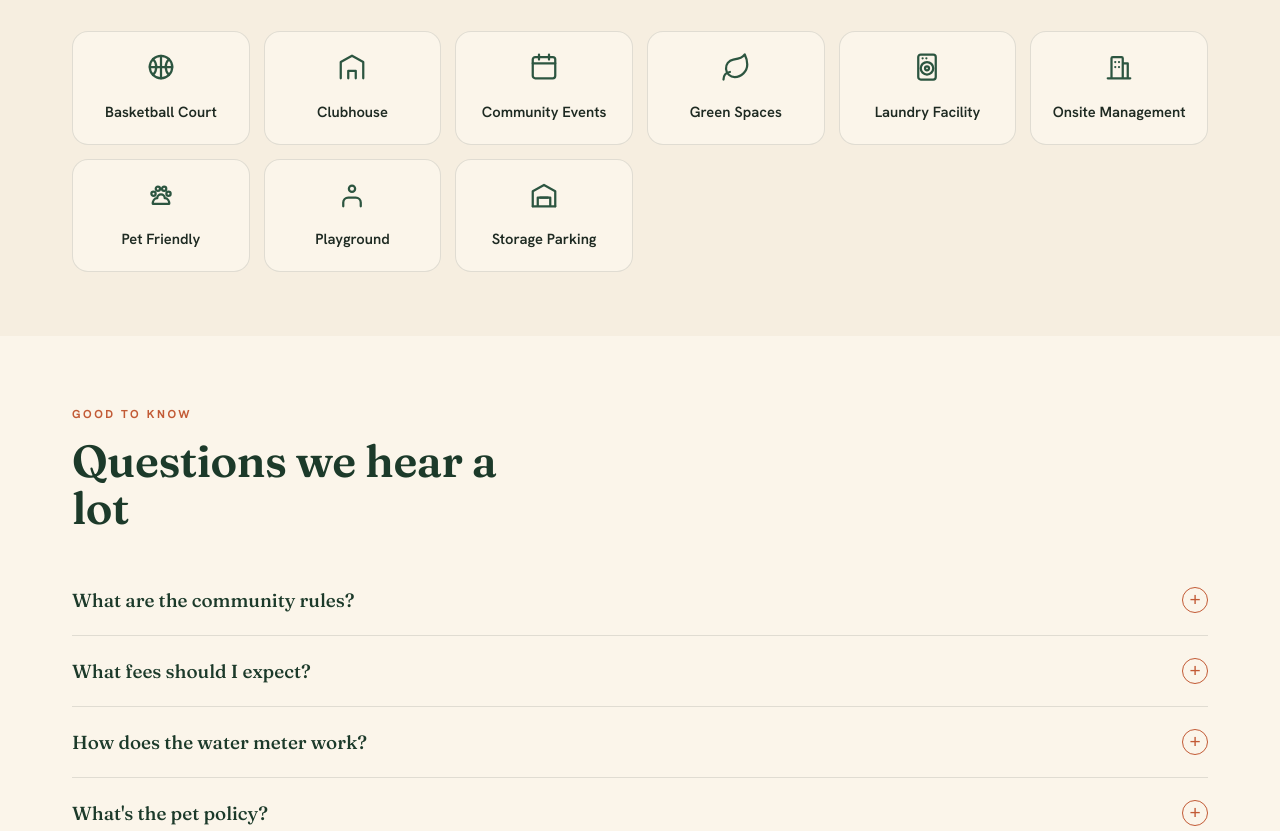
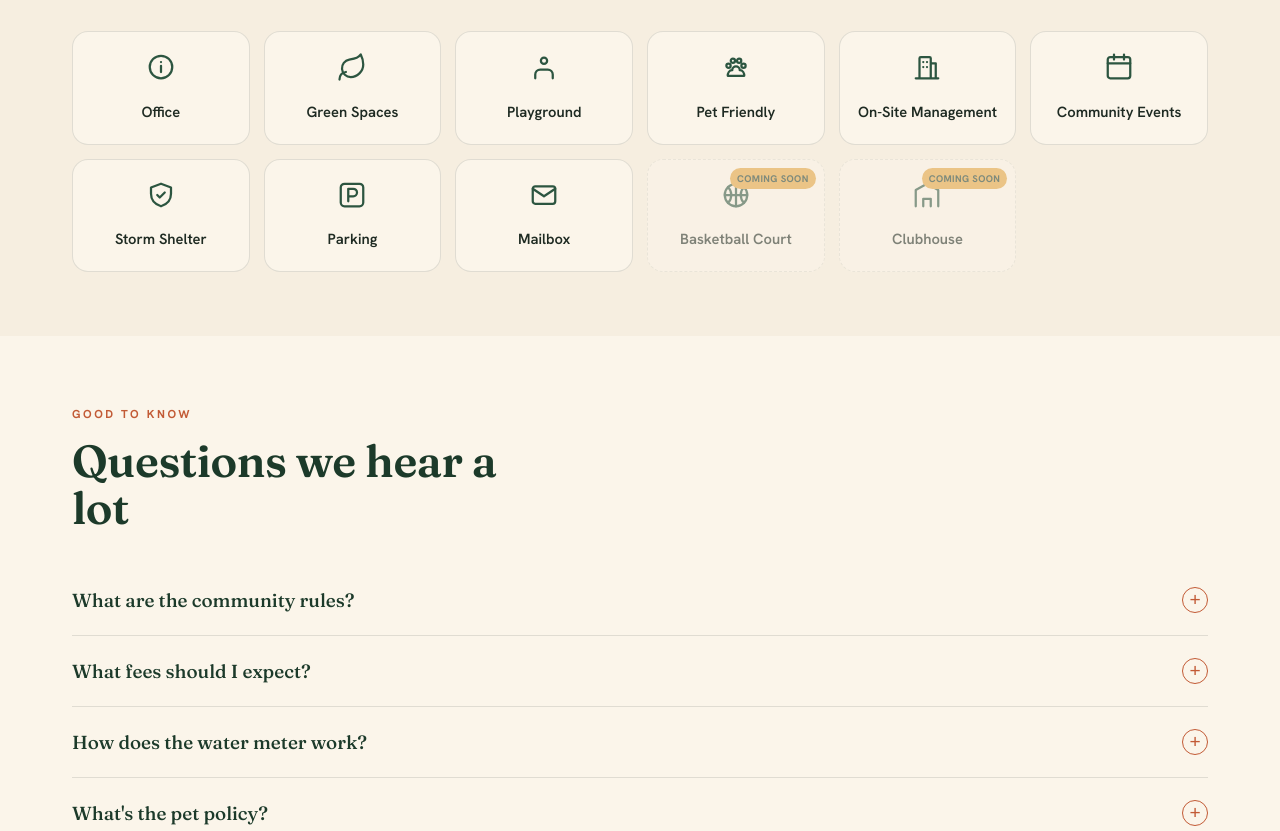
Before and after one commit to MountMorrisMHP/mount-morris-website, a plain HTML site: page staging/index.html in a window 1280 px wide. Shown: the part 3042-3873 px from the top of the page. Drawn offline with Linux system fonts and the light colour scheme.

Commit message:
Deploy staging (04c66ed0301da871b715fdfac64f5bcc0335e06d)

```diff
--- a/staging/index.html
+++ b/staging/index.html
@@ -172,15 +172,19 @@
   .amen-grid{display:grid;grid-template-columns:repeat(2,1fr);gap:14px}
   .amen{background:var(--paper);border:1px solid var(--line);border-radius:16px;padding:20px 16px;text-align:center;transition:.2s}
   @media (hover:hover){
-    .amen:hover{background:var(--pine);color:#fff}
-    .amen:hover .a-ic{color:var(--honey)}
+    .amen:not(.coming):hover{background:var(--pine);color:#fff}
+    .amen:not(.coming):hover .a-ic{color:var(--honey)}
   }
   /* deterministic tap feedback (not hover-dependent): brief green press state */
-  .amen:active,.amen.pressed{background:var(--pine);color:#fff}
-  .amen:active .a-ic,.amen.pressed .a-ic{color:var(--honey)}
+  .amen:not(.coming):active,.amen.pressed{background:var(--pine);color:#fff}
+  .amen:not(.coming):active .a-ic,.amen.pressed .a-ic{color:var(--honey)}
   .amen .a-ic{color:var(--pine);margin-bottom:10px;transition:.2s}
   .amen .a-t{font-weight:600;font-size:.92rem}
   .amen{font:inherit;color:inherit;cursor:pointer;width:100%}   /* clickable icon button */
+  /* Coming-soon amenity: shown but dimmed, badged, and not interactive. */
+  .amen.coming{position:relative;cursor:default;opacity:.55;border-style:dashed}
+  .amen.coming .a-t{color:var(--ink)}
+  .amen-soon{position:absolute;top:8px;right:8px;background:var(--honey);color:var(--pine-deep);font-size:.6rem;font-weight:800;letter-spacing:.04em;text-transform:uppercase;padding:3px 7px;border-radius:999px}
   .life-slider{position:relative;aspect-ratio:16/9;border-radius:22px;overflow:hidden;box-shadow:var(--shadow);background:var(--cream)}
   @media(max-width:600px){.life-slider{aspect-ratio:4/3}}
 
@@ -981,9 +985,11 @@
     community_events: '<rect x="3" y="4" width="18" height="17" rx="2"/><path d="M3 9h18M8 2v4M16 2v4"/>',
     green_spaces:     '<path d="M11 20A7 7 0 0 1 9.8 6.1C15.5 5 17 4.5 19 2c1 2 2 4.2 2 8 0 5.5-4.8 10-10 10z"/><path d="M2 22c0-3 1.9-5.4 5.1-6"/>',
     basketball_court: '<circle cx="12" cy="12" r="9"/><path d="M3 12h18M12 3v18M5.6 5.6c3.5 3.5 3.5 9.3 0 12.8M18.4 5.6c-3.5 3.5-3.5 9.3 0 12.8"/>',
-    laundry_facility: '<rect x="5" y="2" width="14" height="20" rx="2"/><circle cx="12" cy="13" r="5"/><circle cx="12" cy="13" r="1.6"/><path d="M8.5 5h.01M11.5 5h.01"/>',
-    storage_parking:  '<path d="M3 21V9l9-5 9 5v12"/><path d="M3 21h18M7 21v-7h10v7"/><path d="M9 14h6"/>',
     onsite_management:'<path d="M3 21h18M6 21V5a1 1 0 0 1 1-1h7a1 1 0 0 1 1 1v16M15 21V9h4v12"/><path d="M9 8h.01M12 8h.01M9 12h.01M12 12h.01"/>',
+    office:           '<circle cx="12" cy="12" r="9"/><path d="M12 11v5"/><path d="M12 8h.01"/>',
+    storm_shelter:    '<path d="M12 3l8 3v5c0 5-3.4 8.5-8 10-4.6-1.5-8-5-8-10V6z"/><path d="M9 12l2 2 4-4"/>',
+    parking:          '<rect x="3" y="3" width="18" height="18" rx="3"/><path d="M9 17V7h4a3 3 0 0 1 0 6H9"/>',
+    mailbox:          '<rect x="3" y="5" width="18" height="14" rx="2"/><path d="M3 7l9 6 9-6"/>',
     _generic:         '<rect x="3" y="3" width="18" height="18" rx="4"/><path d="M8 12h8M12 8v8"/>',
   };
   function amenityIcon(id){
@@ -994,10 +1000,16 @@
   function renderAmenities(amenities){
     AMENITIES = amenities || [];
     document.getElementById('amenGrid').innerHTML = AMENITIES.map(a =>
-      `<button class="amen" data-id="${esc(a.id)}" aria-label="${esc(a.displayName)}">
-        <div class="a-ic">${amenityIcon(a.id)}</div>
-        <div class="a-t">${esc(a.displayName)}</div>
-      </button>`).join('');
+      a.comingSoon
+        ? `<div class="amen coming" aria-label="${esc(a.displayName)} — coming soon">
+            <span class="amen-soon">Coming Soon</span>
+            <div class="a-ic">${amenityIcon(a.id)}</div>
+            <div class="a-t">${esc(a.displayName)}</div>
+          </div>`
+        : `<button class="amen" data-id="${esc(a.id)}" aria-label="${esc(a.displayName)}">
+            <div class="a-ic">${amenityIcon(a.id)}</div>
+            <div class="a-t">${esc(a.displayName)}</div>
+          </button>`).join('');
   }
 
   // Scenery slider lives in the homesite section's right side. With photos it
@@ -1174,14 +1186,14 @@
   // independent of hover. The click below always opens the modal (never swallowed).
   document.getElementById('amenGrid').addEventListener('pointerdown', (e)=>{
     const card = e.target.closest('.amen');
-    if(!card) return;
+    if(!card || card.classList.contains('coming')) return;   // coming-soon cards aren't interactive
     card.classList.add('pressed');
     setTimeout(() => card.classList.remove('pressed'), 160);
   });
   // Click an amenity icon -> open its modal (same component as listings).
   document.getElementById('amenGrid').addEventListener('click', (e)=>{
     const card = e.target.closest('.amen');
-    if(!card) return;
+    if(!card || card.classList.contains('coming')) return;   // coming-soon: no modal
     const am = AMENITIES.find(a => a.id === card.dataset.id);
     if(am) openAmenityModal(am);
   });
--- a/staging/listings.json
+++ b/staging/listings.json
@@ -1,11 +1,11 @@
 {
   "version": "dev",
-  "generatedAt": "2026-06-14T09:31:35.202Z",
+  "generatedAt": "2026-06-14T10:05:46.743Z",
   "counts": {
     "preorderHomes": 0,
     "homesForRent": 9,
     "homesForSale": 1,
-    "amenities": 9,
+    "amenities": 11,
     "scenery": 4
   },
   "preorderHomes": [],
@@ -1064,25 +1064,10 @@
   "community": {
     "amenities": [
       {
-        "id": "basketball_court",
-        "displayName": "Basketball Court",
-        "order": null,
-        "details": [],
-        "mainImage": null,
-        "gallery": []
-      },
-      {
-        "id": "clubhouse",
-        "displayName": "Clubhouse",
-        "order": null,
-        "details": [],
-        "mainImage": null,
-        "gallery": []
-      },
-      {
-        "id": "community_events",
-        "displayName": "Community Events",
-        "order": null,
+        "id": "office",
+        "displayName": "Office",
+        "order": 1,
+        "comingSoon": false,
         "details": [],
         "mainImage": null,
         "gallery": []
@@ -1090,23 +1075,17 @@
       {
         "id": "green_spaces",
         "displayName": "Green Spaces",
-        "order": null,
+        "order": 2,
+        "comingSoon": false,
         "details": [],
         "mainImage": null,
         "gallery": []
       },
       {
-        "id": "laundry_facility",
-        "displayName": "Laundry Facility",
-        "order": null,
-        "details": [],
-        "mainImage": null,
-        "gallery": []
-      },
-      {
-        "id": "onsite_management",
-        "displayName": "Onsite Management",
-        "order": null,
+        "id": "playground",
+        "displayName": "Playground",
+        "order": 3,
+        "comingSoon": false,
         "details": [],
         "mainImage": null,
         "gallery": []
@@ -1114,7 +1093,8 @@
       {
         "id": "pet_friendly",
         "displayName": "Pet Friendly",
-        "order": null,
+        "order": 4,
+        "comingSoon": false,
         "details": [
           {
             "label": "Description",
@@ -1153,17 +1133,64 @@
         ]
       },
       {
-        "id": "playground",
-        "displayName": "Playground",
-        "order": null,
+        "id": "onsite_management",
+        "displayName": "On-Site Management",
+        "order": 5,
+        "comingSoon": false,
         "details": [],
         "mainImage": null,
         "gallery": []
       },
       {
-        "id": "storage_parking",
-        "displayName": "Storage Parking",
-        "order": null,
+        "id": "community_events",
+        "displayName": "Community Events",
+        "order": 6,
+        "comingSoon": false,
+        "details": [],
+        "mainImage": null,
+        "gallery": []
+      },
+      {
+        "id": "storm_shelter",
+        "displayName": "Storm Shelter",
+        "order": 7,
+        "comingSoon": false,
+        "details": [],
+        "mainImage": null,
+        "gallery": []
+      },
+      {
+        "id": "parking",
+        "displayName": "Parking",
+        "order": 8,
+        "comingSoon": false,
+        "details": [],
+        "mainImage": null,
+        "gallery": []
+      },
+      {
+        "id": "mailbox",
+        "displayName": "Mailbox",
+        "order": 9,
+        "comingSoon": false,
+        "details": [],
+        "mainImage": null,
+        "gallery": []
+      },
+      {
+        "id": "basketball_court",
+        "displayName": "Basketball Court",
+        "order": 10,
+        "comingSoon": true,
+        "details": [],
+        "mainImage": null,
+        "gallery": []
+      },
+      {
+        "id": "clubhouse",
+        "displayName": "Clubhouse",
+        "order": 11,
+        "comingSoon": true,
         "details": [],
         "mainImage": null,
         "gallery": []
--- a/staging/version.json
+++ b/staging/version.json
@@ -1,4 +1,4 @@
 {
   "version": "dev",
-  "builtAt": "2026-06-14T09:31:35.202Z"
+  "builtAt": "2026-06-14T10:05:46.743Z"
 }
```
